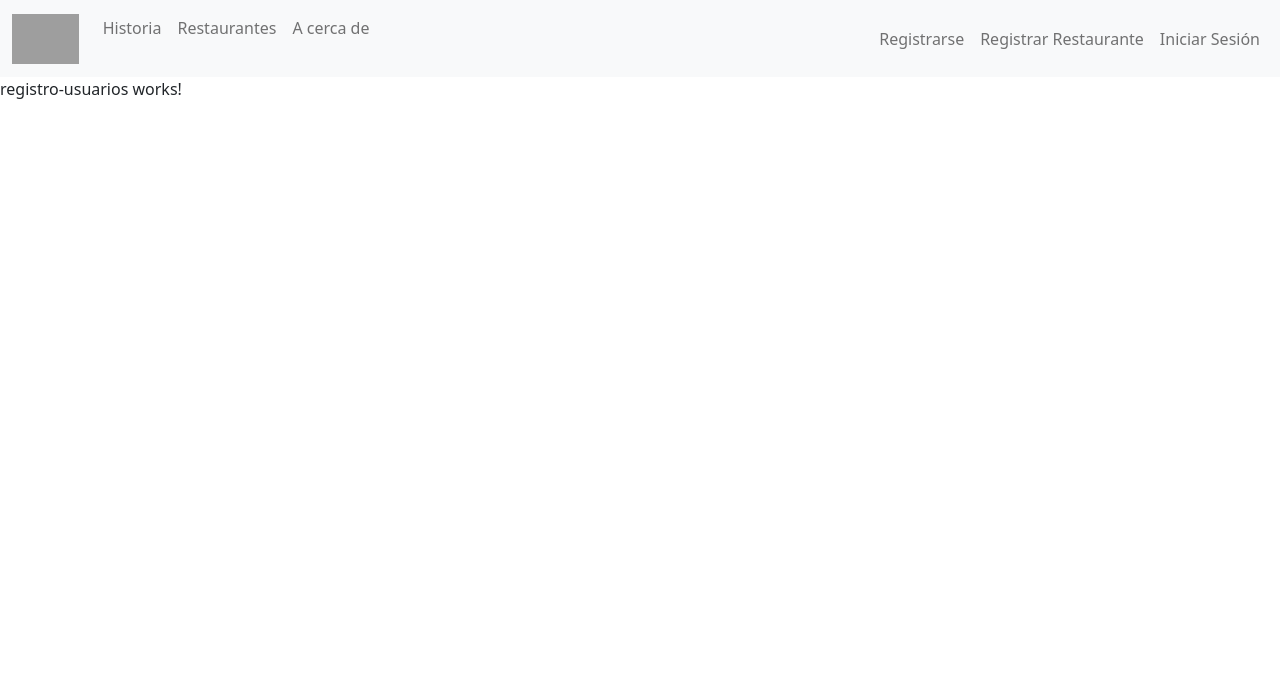
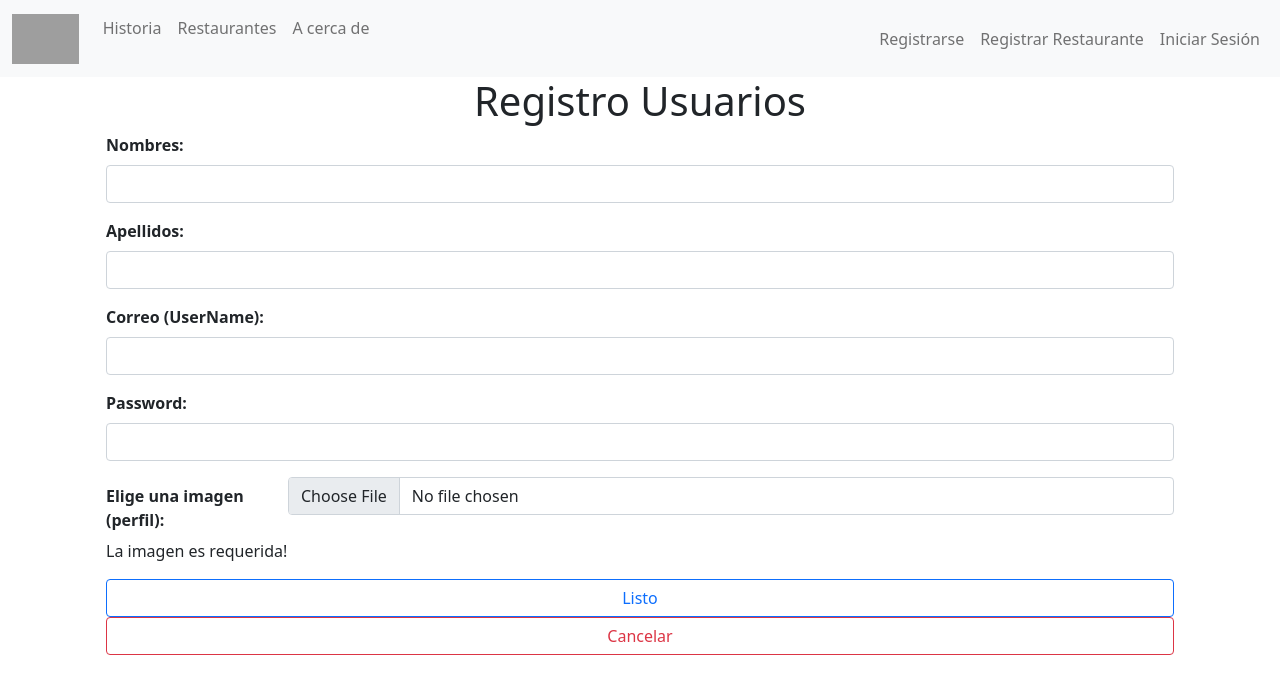
Before and after one commit to Eduardo-Mendieta-Est/Proyecto_TAP_Tradizone_Angular_20_21, an Angular app: page /usuario-registro in a window 1280 px wide. Shown: the top 694 px of the page. Built offline with nearby package versions, Linux system fonts and the light colour scheme; grey boxes are pictures that could not be loaded.

Commit message:
creacion del formulario usuario

```diff
--- a/src/app/components/pages/usuarios/registro-usuarios/registro-usuarios.component.html
+++ b/src/app/components/pages/usuarios/registro-usuarios/registro-usuarios.component.html
@@ -1 +1,52 @@
-<p>registro-usuarios works!</p>
+<div class="container">
+    <header>
+        <h1 style="text-align: center;">Registro Usuarios</h1>
+    </header>
+    <div class="container px-4">
+        <form [formGroup]="usuarioregForm" (ngSubmit)="enviarFormulario()">
+            <div class="mb-3">
+                <label for="formularioUsuario" class="form-label"><b>Nombres:</b></label>
+                <input type="text" class="form-control" id="nombres" formControlName="nombres">
+            </div>
+            <div class="mb-3">
+                <label for="formularioUsuario" class="form-label"><b>Apellidos:</b></label>
+                <input type="text" class="form-control" id="apellidos" formControlName="apellidos">
+            </div>
+            <div class="mb-3">
+                <label for="formularioUsuario" class="form-label"><b>Correo (UserName):</b></label>
+                <input type="email" class="form-control" id="username" formControlName="username">
+            </div>
+            <div class="mb-3">
+                <label for="formularioUsuario" class="form-label"><b>Password:</b></label>
+                <input type="password" class="form-control" id="password" formControlName="password">
+            </div>
+
+            <div class="mb-3">
+                <div class="form-group row">
+                    <label for="logo" class="col-sm-2 col-form-label"><b>Elige una imagen (perfil):</b></label>
+                    <div class="col-sm-10">
+                        <input type="file" class="form-control" id="logo" accept="image/png, image/jpeg, image/gif"
+                            #imagenInputFile (change)="onFileChange($event)">
+                    </div>
+                </div>
+                <div *ngIf="imagen" class="mb-2" style="text-align: center;">
+                    <h5 style="font-size: 12px;">Vista Previa:</h5>
+                    <div>
+                        <img class="image-thumbnail" style="max-width: 100px;" [src]="imagenMin">
+                    </div>
+                </div>
+                    <!-- -------------------- Validación para el logo: -------------------- -->
+                <div *ngIf="!imagen" >
+                        <p> La imagen es requerida! </p>
+                </div>
+            </div>
+
+            <div class="d-grid gap-2">
+                <button type="submit" class="btn btn-outline-primary">Listo</button>
+            </div>
+            <div class="d-grid gap-2">
+                <button class="btn btn-outline-danger" (click)="resetearFormulario()">Cancelar</button>
+            </div>
+        </form>
+    </div>
+</div>
--- a/src/app/components/pages/usuarios/registro-usuarios/registro-usuarios.component.ts
+++ b/src/app/components/pages/usuarios/registro-usuarios/registro-usuarios.component.ts
@@ -1,4 +1,5 @@
-import { Component, OnInit } from '@angular/core';
+import { Component, ElementRef, OnInit, ViewChild } from '@angular/core';
+import { FormControl, FormGroup, Validators} from '@angular/forms';
 
 @Component({
   selector: 'app-registro-usuarios',
@@ -7,9 +8,58 @@ import { Component, OnInit } from '@angular/core';
 })
 export class RegistroUsuariosComponent implements OnInit {
 
-  constructor() { }
+  @ViewChild('imagenInputFile', {static:false}) imageFile: ElementRef;
+
+  usuarioregForm: FormGroup;
+
+  imagen: File;
+  imagenMin: File;
+
+  constructor() {
+    this.usuarioregForm = this.crearFormGroup();
+  }
 
   ngOnInit(): void {
   }
 
+  crearFormGroup(): FormGroup{
+    return new FormGroup({
+      nombres: new FormControl('', Validators.required),
+      apellidos: new FormControl('', Validators.required),
+      username: new FormControl('', Validators.required),
+      password: new FormControl('', Validators.required),
+      imagen: new FormControl('', Validators.required)
+    });
+  }
+
+  resetearFormulario(): void{
+    this.usuarioregForm.reset();
+    this.imagen = null;
+    this.imagenMin = null;
+    this.imageFile.nativeElement.value = '';
+  }
+
+  enviarFormulario(): void{
+    if(this.usuarioregForm.valid){
+      console.log(this.usuarioregForm.value);
+      this.resetearFormulario();
+    }else{
+      console.log('formulario no valido');
+    }
+  }
+
+  onFileChange(event){
+    this.imagen = event.target.files[0];
+    const fr = new FileReader();
+    fr.onload = (evento: any) => {
+      this.imagenMin = evento.target.result;
+    };
+    fr.readAsDataURL(this.imagen);
+  }
+
+  get nombres(){return this.usuarioregForm.get('nombres')};
+  get apellidos(){return this.usuarioregForm.get('apellidos')};
+  get username(){return this.usuarioregForm.get('username')};
+  get password(){return this.usuarioregForm.get('password')};
+  get imagenperfil(){return this.usuarioregForm.get('imagenperfil')};
 }
```
